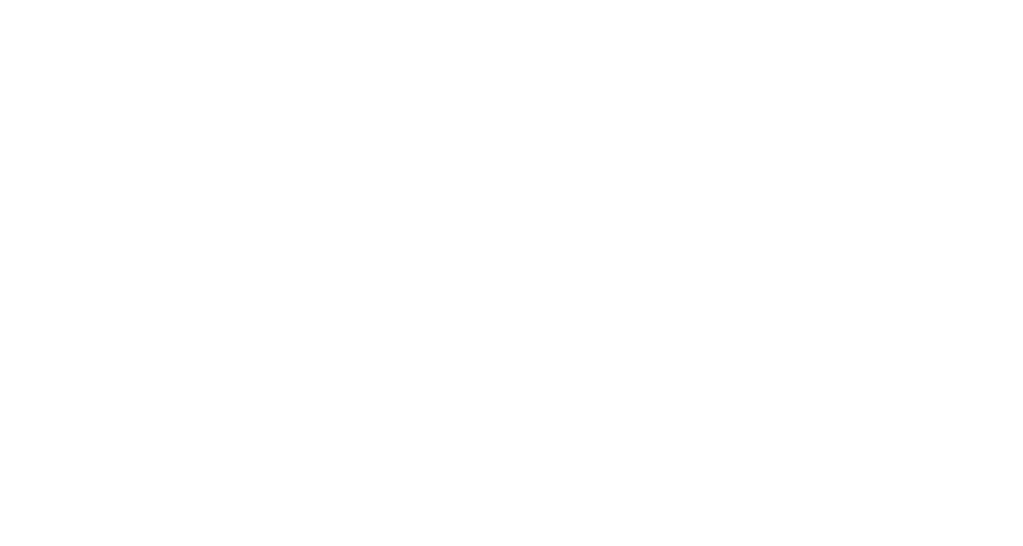
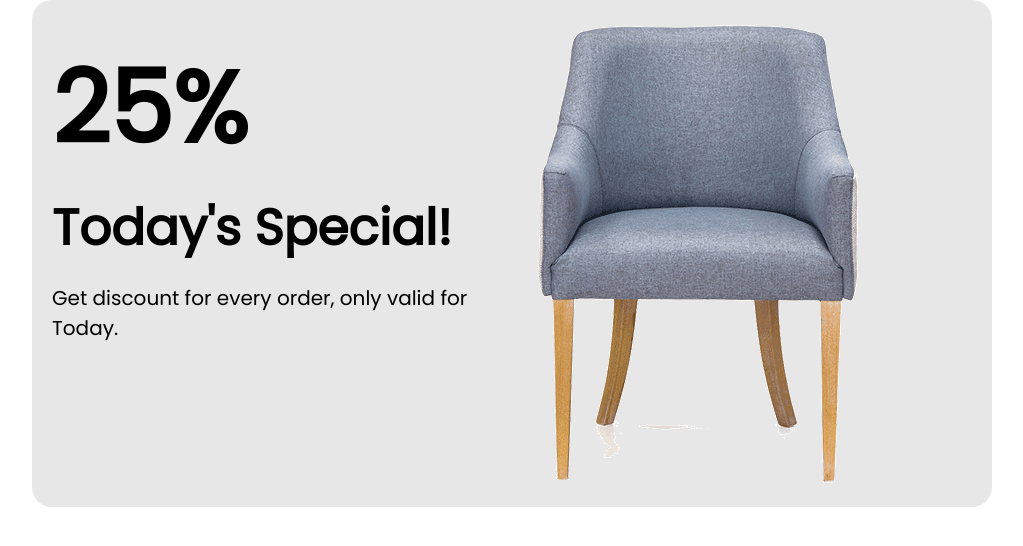
Before and after one commit to saadhossain/furnica, a plain HTML site: page index.html in a window 1280 px wide. Shown: the whole page, without its empty margins (128-1151 px from the left). Drawn offline with Linux system fonts and the light colour scheme.

Commit message:
Carousel section finished

```diff
--- a/index.html
+++ b/index.html
@@ -10,7 +10,28 @@
 </head>
 
 <body>
+    <!-- header start -->
+    <header>
+        <nav>
 
+        </nav>
+    </header>
+    <main>
+        <section class="container">
+            <div class="carousel">
+                <div class="carousel-info">
+                    <h1>25%</h1>
+                    <h2>Today's Special!</h2>
+                    <p>Get discount for every order,
+                        only valid for Today.
+                    </p>
+                </div>
+                <div class="carousel-img">
+                    <img src="img/top-chair.png" alt="">
+                </div>
+            </div>
+        </section>
+    </main>
 </body>
 
 </html>
--- a/style.css
+++ b/style.css
@@ -0,0 +1,40 @@
+@import url('https://fonts.googleapis.com/css2?family=Poppins&display=swap');
+
+/* Common Styles */
+body{
+    font-family: 'Poppins', sans-serif;
+    margin:0;
+    padding:0;
+}
+main{
+
+    display: flex;
+    justify-content: center;
+}
+
+.container{
+    width: 960px;
+}
+.carousel{
+    background-color: #E7E7E7;
+    border-radius: 20px;
+    display: flex;
+    justify-content: space-between;
+}
+.carousel-info, .carousel-img{
+    width: 50%;
+}
+.carousel-info{
+    padding-left:20px;
+}
+.carousel-info h1{
+    font-size: 100px;
+    line-height: 0.5em;
+}
+.carousel-info h2{
+    font-size: 50px;
+    line-height: 0.5em;
+}
+.carousel-info p{
+    font-size: 20px;
+}
```
Also changed, not shown: img/28_Light_home full page.jpg (added).
